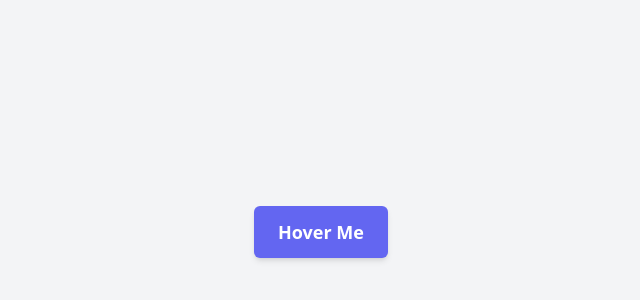
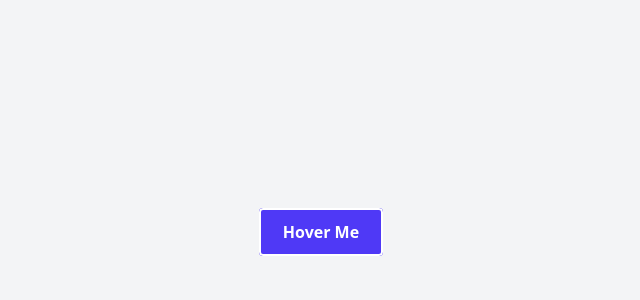
Before and after one commit to MOTANAFI/gsap, a React (Vite) app: page / in a window 1280 px wide. Shown: the part 168-468 px from the top of the page, without its empty margins (319-959 px from the left). Built offline with nearby package versions, Linux system fonts and the light colour scheme.

Commit message:
button ripple hover and click sound

```diff
--- a/src/App.tsx
+++ b/src/App.tsx
@@ -6,7 +6,9 @@
 // import GsapClickBox from "./components/GsapClickBox"
 // import GsapChallenge from "./components/GsapChallenge"
 
-import HoverButton from "./components/HoverButton"
+import ButtonBorderRipple from "./components/ButtonBorderRipple"
+
+// import HoverButton from "./components/HoverButton"
 
 // import GsapTooltip from "./components/GsapTooltip"
 
@@ -139,7 +141,8 @@ function App() {
   {/* <GsapCarousel /> */}
   {/* < DraggableSlider /> */}
   {/* <GsapTooltip /> */}
-  <HoverButton />
+  {/* <HoverButton /> */}
+  <ButtonBorderRipple />
 
 
     </>
--- /dev/null
+++ b/src/components/ButtonBorderRipple.tsx
@@ -0,0 +1,58 @@
+import gsap from "gsap";
+import { useRef } from "react"
+
+ // Sound file URL
+ const clickSoundUrl = "https://freesound.org/data/previews/256/256113_3263906-lq.mp3";
+
+
+function ButtonBorderRipple() {
+    const buttonRef = useRef<HTMLButtonElement | null>(null);
+    const ringRef = useRef<HTMLSpanElement| null>(null)
+    const audioRef = useRef<HTMLAudioElement | null>(null)
+    const trigglerRipple = () => {
+
+        gsap.fromTo(
+            ringRef.current,
+             {scale:0, opacity:0.5},
+              {scale: 2,
+                opacity:0,
+                duration: 0.6,
+                ease: "power2.out"
+              }
+        )
+    }
+    const handleEnter = () => {
+        trigglerRipple()
+    }
+    const hanldeClick = () => {
+        trigglerRipple()
+        // play click sound
+        if(audioRef.current) {
+            audioRef.current.currentTime = 0;
+            audioRef.current.play()
+        }
+    }
+  return (
+    <div className="min-h-screen flex items-center justify-center bg-gray-100">
+        <button
+        ref={buttonRef}
+        onMouseEnter={handleEnter}
+        onClick={hanldeClick}
+        className="relative px-6 py-3 text-white font-semibold rounded overflow-hidden bg-indigo-600"
+        >
+            Hover Me
+             {/* Ripple Border  */}
+             <span
+             ref={ringRef}
+             className="absolute inset-0 rounded border-2 border-white pointer-events-none"
+             style={{transformOrigin: "enter"}}
+             ></span>
+
+        </button>
+        {/* Hidden audio element */}
+        <audio ref={audioRef}  src={clickSoundUrl} preload="auto" />
+    </div>
+  )
+}
+
+export default ButtonBorderRipple
```
